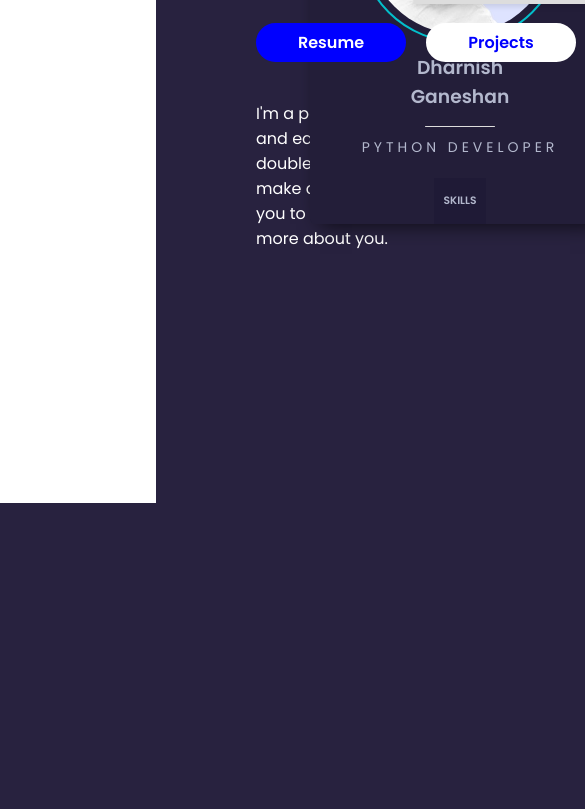
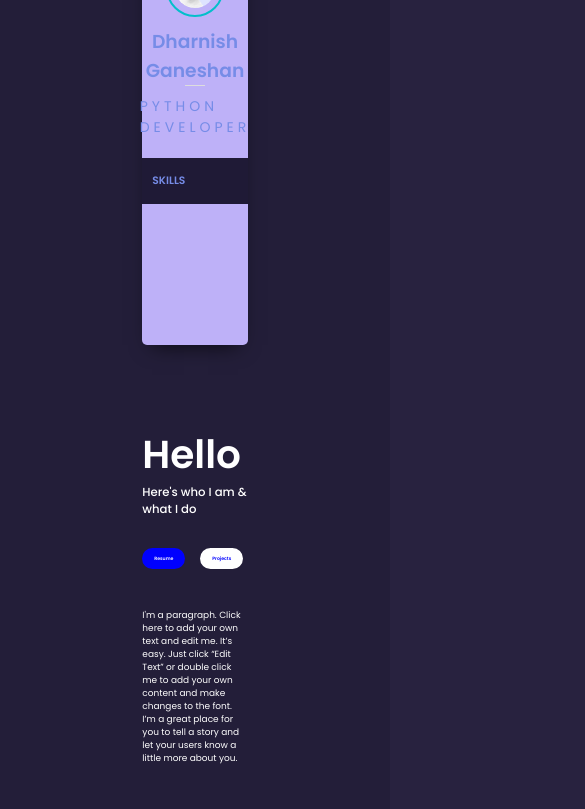
Before and after one commit to dharnish-dev/Portfolio, a plain HTML site: page index.html in a window 390 px wide. Shown: the part 342-1151 px from the top of the page, 585 px wide, since content can reach past the window. Before the commit the page ends 845 px from the top, so only its background shows below. Drawn offline with Linux system fonts and the light colour scheme.

Commit message:
Create Card and Summary

```diff
--- a/css/style.css
+++ b/css/style.css
@@ -6,6 +6,7 @@
     box-sizing: border-box;
     padding: 0;
     margin: 0;
+    outline: 0;
 }
 
 body{
@@ -22,6 +23,7 @@ a{
 
 /* Navigation */
 nav {
+    width: 100vw;
     background-color: #ddd;
     box-shadow: 0 3px 5px rgba(0, 0, 0, 0.1);
     display: flex;
@@ -191,16 +193,19 @@ ul li a{
 main{
     width: 100vw;
     height: 90vh;
-    display: grid;
-    grid-template-columns: 40% 60%;
-    grid-auto-flow: column;
+    display: flex;
+    flex-wrap: wrap;
 }
-
 /* Card Section */
 #card-section{
-    /* height: inherit; */
-    width: 40vw;
-    background-color: #fff;
+    height: inherit;
+    /* width: 40vw; */
+    width: 100%;
+    background-color: #231E39;
+    display: flex;
+    flex-wrap: wrap;
+    justify-content: center;
+    align-items: center;
 }
 
 .card-container{
@@ -210,29 +215,36 @@ main{
     color: #B3B8CD;
     padding-top: 30px;
     position: relative;
-    /* max-width: 100%; */
-    width: 300px;
-    /* height: 400px; */
+    /* width: 300px; */
+    width: 22vmax;
+    height: 36.5vmax;
+    /* width: 23vw; */
+    /* height: 72vh; */
+    /* width: 45vmin; */
+    /* height: 70vmin; */
     /* text-align: center; */
     display: flex;
     justify-content: center;
     align-items: center;
     flex-direction: column;
-    position: absolute;
-    top: 150px;
-    left: 310px;
+    /* margin-top: 12vh; */
+    /* margin-left: 24vw; */
+    margin-right:30px;
 }
 
 .card-container img{
-    width: 205px;
-    height: 205px;
+    /* width: 205px; */
+    /* height: 205px; */
+    width: 15vw;
+    height: 15vw;
     object-fit: cover;
     border-radius: 50%;
     margin-bottom: 10px;
+    margin-top: 5px;
 }
 
 .card-container h6{
-    margin: 5px 0;
+    margin: 5px 0px;
     text-transform: uppercase;
 }
 
@@ -249,69 +261,110 @@ main{
     border: 2px solid  #03BFCB;
 }
 
-.card-container hr{
-    width: 70px;
-    height: 1px;
+/* .card-container hr{
+    width: 60px;
+    height: 1ppx;
     background-color: #ddd;
-    margin-top: 15px;
+    margin-top: 20px;
     outline: 0;
     border: none;
     border-radius: 5px;
+} */
+
+.card-line{
+    width: 5vw;
+    height: 0.2vh;
+    background-color: #ddd;
+    /* margin-top: 10px; */
 }
 
 .skills{
     background-color: #1F1A36;
-    text-align: left;
+    /* margin-top: 10px; */
+    /* text-align: left; */
     padding: 10px;
     margin-top: 20px;
+    width: 100%;
+    display: flex;
+    justify-content: center;
+    align-items: center;
+    flex-direction: column;
 }
-
+.skills-title{
+    width: 100%;
+}
+.skills-title h6{
+    text-align: left;
+}
 .skills ul{
     list-style: none;
-    display: flex;
-    flex-wrap: wrap;
+    /* display: flex; */
+    /* flex-wrap: wrap; */
+    display: grid;
+    /* grid-template-columns: repeat(3, 80px); */
+    grid-template-columns: repeat(3, 6vw);
+    grid-template-rows: repeat(auto, auto);
+    grid-gap: 1vw;
+    grid-auto-flow: row;
 }
 
 .skills ul li{
     border: 1px solid #2D2747;
     border-radius: 2px;
-    display: inline-block;
-    font-size: 12px;
-    margin: 0 7px 7px 0;
-    padding: 7px;
+    /* display: inline-block; */
+    /* font-size: 12px; */
+    font-size: 0.8vw;
+    /* margin: 0 7px 7px 0; */
+    padding: 0.5vw;
+    margin: 0;
+    text-align: center;
 }
 
+
 /* Summary Section */
-/* #summary-section{
-    height: inherit;
-    width: 60vw;
-} */
+/* #summary-section{ */
+    /* height: inherit; */
+    /* width: 60vw; */
+/* } */
 
 .summary-section-div{
     display: flex;
     flex-direction: column;
-    justify-self: flex-start;
+    justify-content: flex-start;
+    /* text-align: left; */
     /* margin-left: 100px; */
     /* margin-top: 110px; */
-    padding-top: 100px;
-    padding-left: 100px;
-    width: 500px;
+    /* padding-top: 18vh; */
+    /* padding-left: 9vw; */
+    /* width: 500px; */
+    /* width: 38vw; */
+    width: 60vmin;
     color: #ffffff;
 }
 
 .summary-section-div .para1{
-    font-size: 80px;
+    font-size: 10vmin;
     font-weight: 600;
 }
 
 .summary-section-div .para2{
-    font-size: 20px;
+    font-size: 3vmin;
     font-weight: 500;
     margin-bottom: 20px;
 }
 
 .summary-section-div .para3{
-    margin-top: -30px;
+    font-size: 2.3vmin;
+    /* font-size: 1.3vmax; */
+    /* font-size: 1.2vw; */
+    margin-top: 30px;
+    /* font-size: 1em; */
+
+}
+.summary-section-div .btn-div{
+    display: flex;
+    flex-direction: row;
+    width: 100%;
 }
 
 /* Button */
@@ -325,14 +378,17 @@ main{
     padding: 5px 5px;
     text-align: center;
     transition: 1min;
-    width: 150px;
-  }
+    width: 11vw;
+    font-size: 1.2vw;
+     /* width: 150px; */
+}
 
 .btn-resume{
     border: 2px solid  blue;
     background-color: blue;
     color: #ffffff;
     position: relative;
+    margin-right: 15px;
 }
 
 .btn-resume:hover{
@@ -345,9 +401,6 @@ main{
     border: 2px solid #ffffff;
     background-color: #ffffff;
     color: blue;
-    position: relative;
-    top: -59px;
-    left: 170px;
 }
 
 .btn-projects:hover{
@@ -356,3 +409,51 @@ main{
     background-color: blue;
 }
 /* Button End */
+
+/* Media Query */
+@media screen and (max-width: 1171px){
+    main{
+        width: 100vw;
+        /* height: 90vh; */
+        height: 100%;
+        display: flex;
+        justify-content: center;
+        align-items: center;
+    }
+    #card-section{
+        display: flex;
+        flex-direction: column;
+        justify-content: center;
+        align-items: center;
+        z-index: 1;
+    }
+
+    .card-container{
+        background-color: #beb1f8;
+        border-radius: 5px;
+        box-shadow: 0px 10px 20px -10px rgba(0,0,0,0.75);
+        color: #768ce7;
+        width: 27vw;
+        height: 63vh;
+        display: flex;
+        justify-content: center;
+        align-items: center;
+        flex-direction: column;
+        margin-right: 0px;
+        padding-top: 0px;
+        margin-top: 70px;
+        position: relative;
+    }
+
+    /* Summary Section */
+    .summary-section-div{
+        margin-top: 80px;
+        display: flex;
+        flex-direction: column;
+        justify-content: flex-start;
+        width:27vw;
+        height: 65vh;
+        color: #ffffff;
+    }
+
+}
--- a/index.html
+++ b/index.html
@@ -37,15 +37,17 @@
     <!-- Header End -->
     <!-- Main -->
     <main>
-        <section id="card-section">
+        <div id="card-section">
             <div class="card-container">
                 <img class="round" src="img/dharnish.jpg" alt="dharnish">
                 <h3>Dharnish</h3>
                 <h3>Ganeshan</h3>
-                <hr>
+                <span class="card-line"></span>
                 <p>Python Developer</p>
                 <div class="skills">
-                    <h6>Skills</h6>
+                    <div class="skills-title">
+                        <h6>Skills</h6>
+                    </div>
                     <ul>
                         <li>Python3</li>
                         <li>HTML5</li>
@@ -56,22 +58,33 @@
                     </ul>
                 </div>
             </div>
-        </section>
-        <section id="summary-section">
             <div class="summary-section-div">
                 <p class="para1">Hello</p>
                 <p class="para2">Here's who I am & what I do</p>
-                <a href="#" class="btn btn-resume">Resume</a>
-                <a href="#" class="btn btn-projects">Projects</a>
+                <div class="btn-div">
+                    <a href="#" class="btn btn-resume">Resume</a>
+                    <a href="#" class="btn btn-projects">Projects</a>
+                </div>
                 <p class="para3">I'm a paragraph. Click here to add your own text and edit me. It’s easy. Just click “Edit Text” or double click me to add your own content and make changes to the font.
                 I’m a great place for you to tell a story and let your users know a little more about you.
                 </p>
             </div>
-        </section>
+        </div>
+        <!-- <div id="summary-section">
+            <div class="summary-section-div">
+                <p class="para1">Hello</p>
+                <p class="para2">Here's who I am & what I do</p>
+                <div class="btn-div">
+                    <a href="#" class="btn btn-resume">Resume</a>
+                    <a href="#" class="btn btn-projects">Projects</a>
+                </div>
+                <p class="para3">I'm a paragraph. Click here to add your own text and edit me. It’s easy. Just click “Edit Text” or double click me to add your own content and make changes to the font.
+                I’m a great place for you to tell a story and let your users know a little more about you.
+                </p>
+            </div>
+        </div> -->
     </main>
     <!-- Main End -->
-
-
 <!-- Script -->
     <script type="text/javascript" src="js/main.js"></script>
 <!-- Script End -->
```
